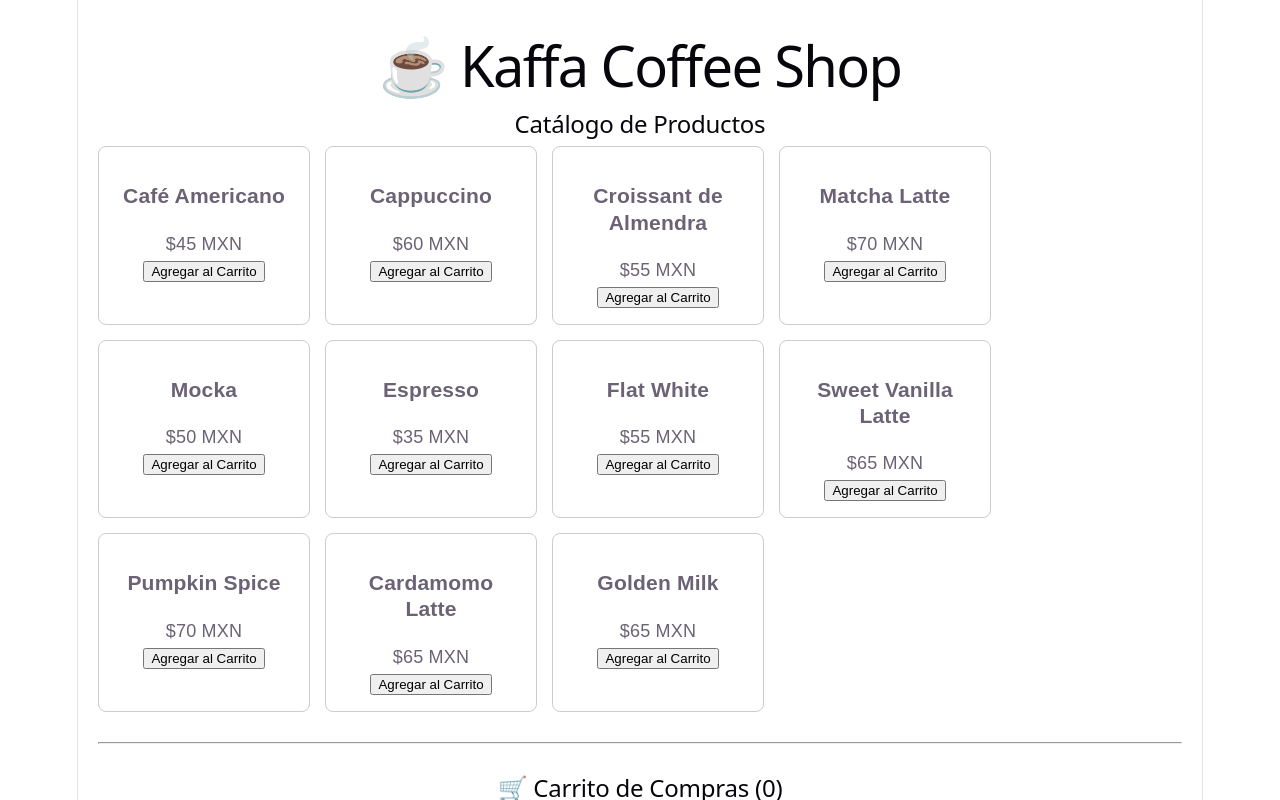
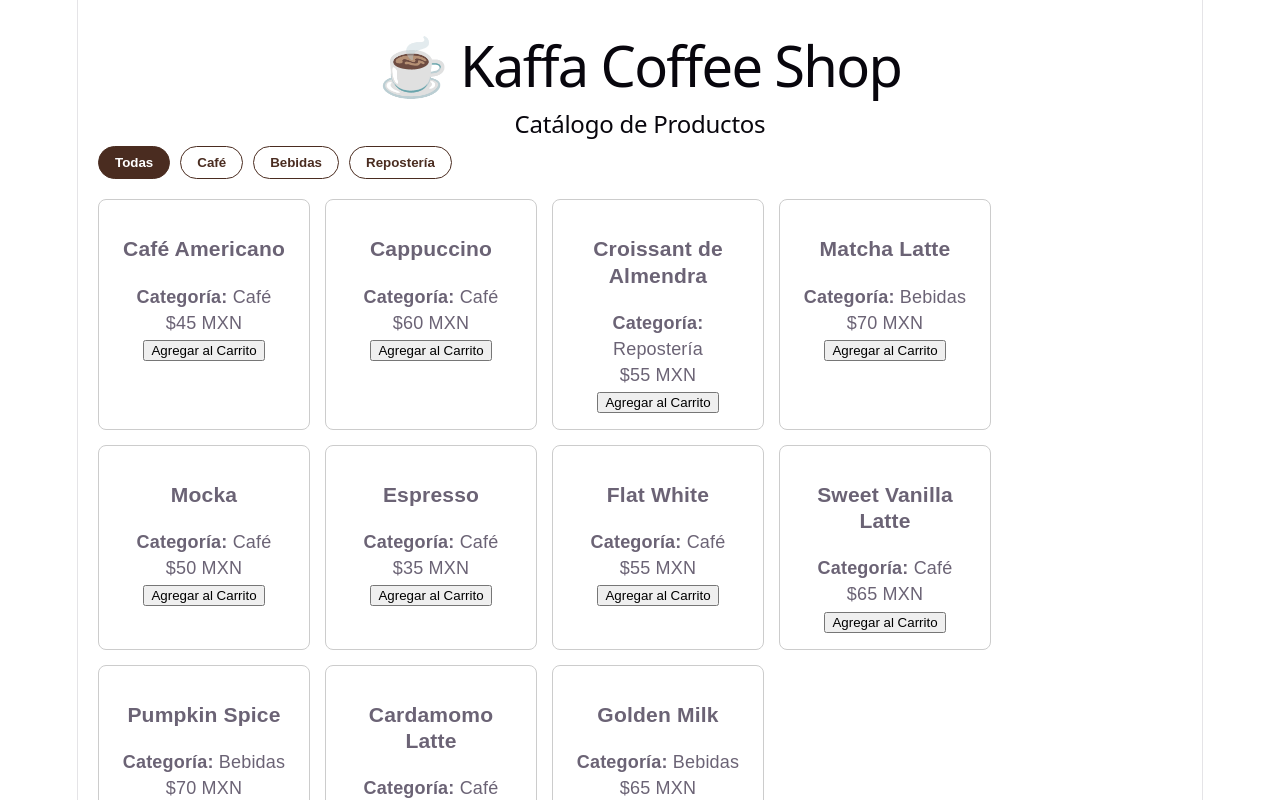
Before and after one commit to fernandacabrerag1994/kaffa-coffee-shop, a React (Vite) app: page / in a window 1280 px wide. Shown: the top 800 px of the page. Built offline with nearby package versions, Linux system fonts and the light colour scheme.

Commit message:
feat: agregados botones de filtro por categoria

```diff
--- a/src/App.jsx
+++ b/src/App.jsx
@@ -17,6 +17,7 @@ const PRODUCTOS = [
 
 function App() {
   const [carrito, setCarrito] = useState([])
+  const [categoriaSeleccionada, setCategoriaSeleccionada] = useState('Todas')
 
   const agregarAlCarrito = (producto) => {
     setCarrito([...carrito, producto])
@@ -24,15 +25,44 @@ function App() {
 
   const total = carrito.reduce((sum, item) => sum + item.precio, 0)
 
+  // Filtrado dinámico de productos
+  const productosFiltrados = categoriaSeleccionada === 'Todas'
+    ? PRODUCTOS
+    : PRODUCTOS.filter(p => p.categoria === categoriaSeleccionada)
+
   return (
     <div style={{ padding: '20px', fontFamily: 'sans-serif' }}>
       <h1>☕ Kaffa Coffee Shop</h1>
 
       <h2>Catálogo de Productos</h2>
+
+      {/* Botones de Filtro por Categoria */}
+      <div style={{ display: 'flex', gap: '10px', marginBottom: '20px' }}>
+        {['Todas', 'Café', 'Bebidas', 'Repostería'].map((cat) => (
+          <button
+            key={cat}
+            onClick={() => setCategoriaSeleccionada(cat)}
+            style={{
+              padding: '8px 16px',
+              borderRadius: '20px',
+              border: '1px solid #4a2c20',
+              backgroundColor: categoriaSeleccionada === cat ? '#4a2c20' : '#fff',
+              color: categoriaSeleccionada === cat ? '#fff' : '#4a2c20',
+              cursor: 'pointer',
+              fontWeight: 'bold'
+            }}
+          >
+            {cat}
+          </button>
+        ))}
+      </div>
+
+      {/* Listado de Productos */}
       <div style={{ display: 'flex', gap: '15px', flexWrap: 'wrap' }}>
-        {PRODUCTOS.map((prod) => (
+        {productosFiltrados.map((prod) => (
           <div key={prod.id} style={{ border: '1px solid #ccc', padding: '15px', borderRadius: '8px', width: '180px' }}>
             <h3>{prod.nombre}</h3>
+            <p><strong>Categoría:</strong> {prod.categoria}</p>
             <p>${prod.precio} MXN</p>
             <button onClick={() => agregarAlCarrito(prod)}>Agregar al Carrito</button>
           </div>
```
